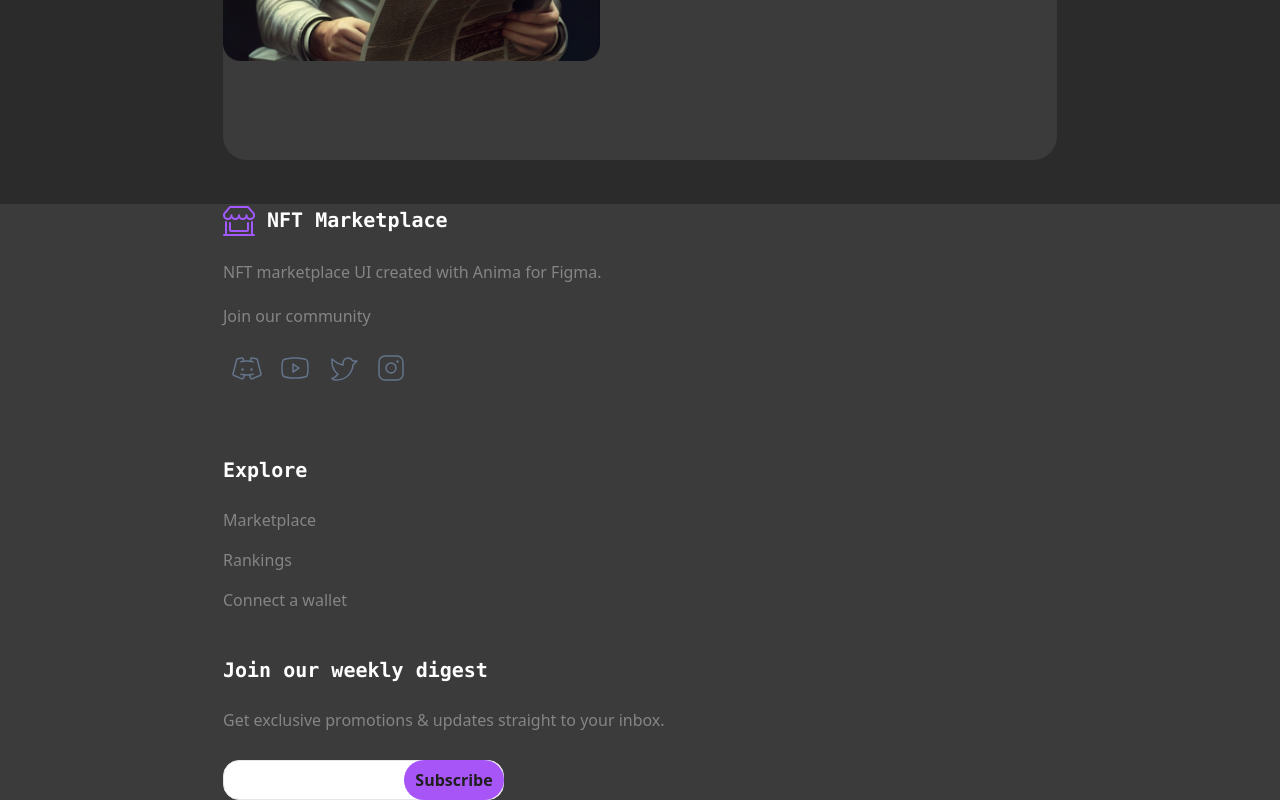
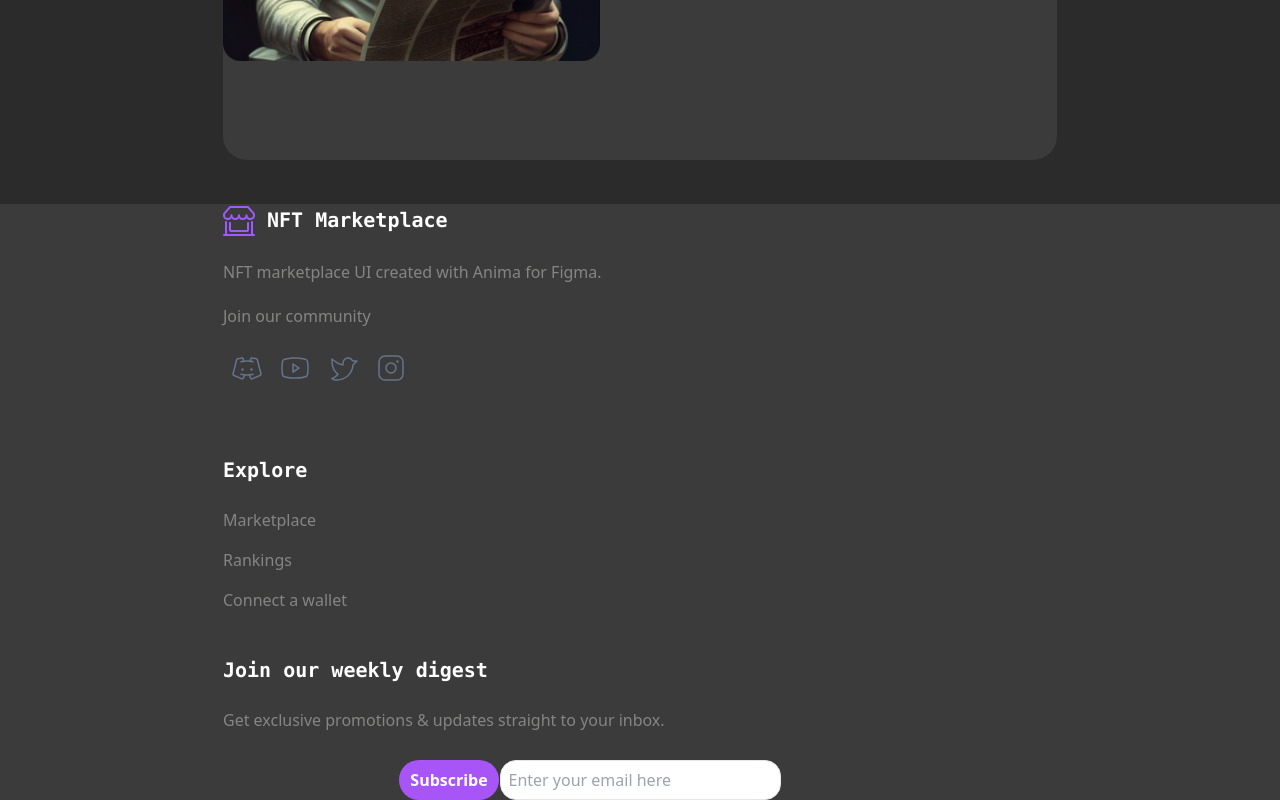
Before and after one commit to Panteagh/NFT-Marketplace, a React (Vite) app: page / in a window 1280 px wide. Shown: the part 5542-6342 px from the top of the page. Built offline with nearby package versions, Linux system fonts and the light colour scheme; data requests are answered from the project's data file.

Commit message:
fix: fixed input bug

```diff
--- a/src/components/Footer/Footer.jsx
+++ b/src/components/Footer/Footer.jsx
@@ -11,7 +11,6 @@ function Footer() {
     <div className="bg-[#3B3B3B] h-auto ">
       <Container>
         <div className="lg:flex max-md:flex-col max-md:text-left justify-between lg:mx-36 text-[#858584] space font-sans">
-
           <div>
             <div className="flex items-center gap-3 max-md:text-xs mt-11 max-md:mt-11">
               <BsShopWindow color="#A259FF" size={32} />
@@ -27,10 +26,8 @@ function Footer() {
 
             <p className="mt-5">Join our community</p>
             <div>
-
               <Links />
             </div>
-
           </div>
 
           <div className="mt-11 max-md:mt-6">
@@ -49,7 +46,6 @@ function Footer() {
             <Link to="/Wallet">
               <p className="mt-4">Connect a wallet</p>
             </Link>
-
           </div>
 
           <div className="mt-11 max-md:mt-6">
@@ -61,16 +57,16 @@ function Footer() {
               Get exclusive promotions & updates straight to your inbox.
             </p>
 
-            <div className="flex w-full ">
+            <div className="flex max-sm:flex-col w-full justify-center items-center relative ">
               <Input
                 style="w-[179px relative] "
-                button={
+                placeholder="Enter your email here"
+
+              />
                   <Button
-                    style="h-[40px] w-[100px] right-0 rounded-2xl"
+                    style="h-[40px] w-[100px] right-0 rounded-2xl text-white absolute top-7 left-44  "
                     label="Subscribe"
                   />
-                }
-              />
             </div>
           </div>
         </div>
--- a/src/components/SubscribeForm/SubscribeForm.jsx
+++ b/src/components/SubscribeForm/SubscribeForm.jsx
@@ -3,17 +3,17 @@ import React from 'react'
 function SubscribeForm() {
   return (
     <div>
-        <Input
+       <div className="flex max-sm:flex-col w-full justify-center items-center relative ">
+              <Input
                 style="w-[179px relative] "
                 placeholder="Enter your email here"
-                button={
+
+              />
                   <Button
-                    style="h-[40px] w-[100px] right-0 rounded-2xl taxt-white"
+                    style="h-[40px] w-[100px] right-0 rounded-2xl text-white absolute top-7 left-44  "
                     label="Subscribe"
-
                   />
-                }
-              />
+            </div>
     </div>
   )
 }
--- a/src/components/Subscribewidget/SubscribeWidget.jsx
+++ b/src/components/Subscribewidget/SubscribeWidget.jsx
@@ -15,7 +15,6 @@ function SubscribeWidget() {
           <p className="text-white text-2xl mt-7">
             Get exclusive promotions & updates straight to your inbox.
           </p>
-
         </div>
       </div>
     </div>
--- a/src/components/inputs/Input.jsx
+++ b/src/components/inputs/Input.jsx
@@ -1,6 +1,6 @@
 import React from "react";
 
-function Input({ label, icon, button, style,placeholder  }) {
+function Input({ label, icon, button, style, placeholder  }) {
   return (
     <div>
       <div className="[--clr:#1f1f1f] dark:[--clr:#999999] relative flex flex-row items-center mt-7">
```
